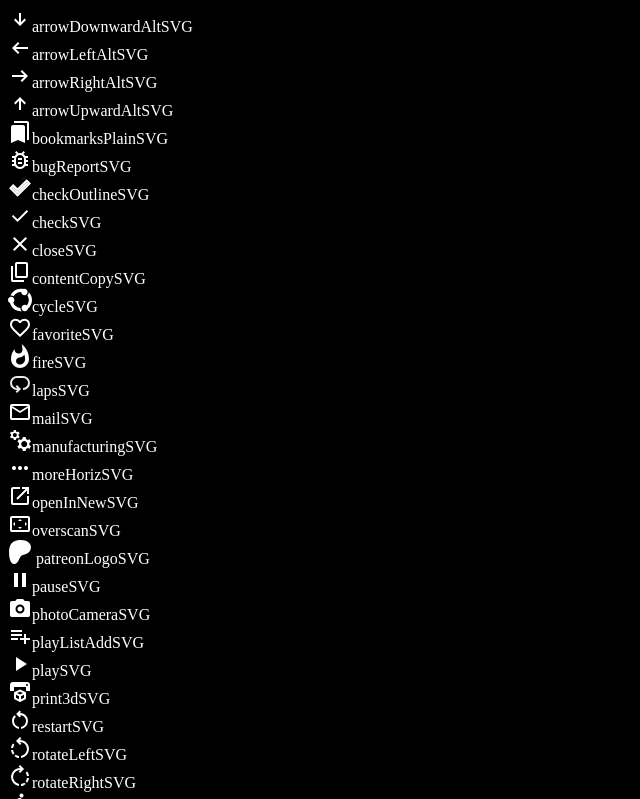
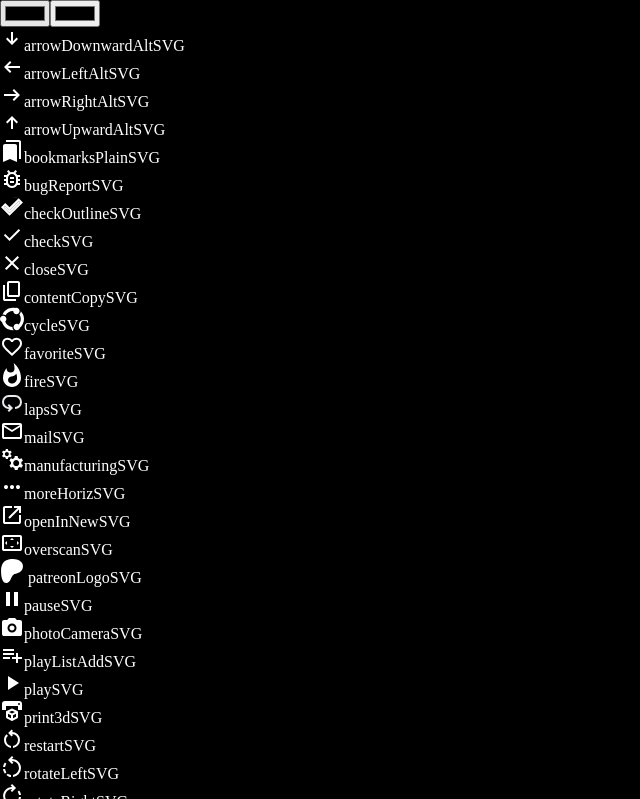
Before and after one commit to baldurstod/harmony-svg, a website: page src/index.html in a window 1280 px wide. Shown: the top 799 px of the page, without its empty margins (0-640 px from the left). Drawn offline with Linux system fonts and the light colour scheme.

Commit message:
Added color pickers

```diff
--- a/src/index.html
+++ b/src/index.html
@@ -1,15 +1,29 @@
 <!DOCTYPE html>
 <html>
+
 <head>
 	<meta charset="utf-8">
 	<style>
-			html{
+		html {
 			background-color: black;
 			color: white;
+		}
+
+		body {
+			margin: 0;
 		}
 	</style>
 	<script type="module">
 		import * as moduleSVG from './index.js';
+
+		const htmlBgPicker = document.createElement('input');
+		const htmlColorPicker = document.createElement('input');
+		htmlBgPicker.type = 'color';
+		htmlColorPicker.type = 'color';
+		htmlBgPicker.addEventListener('input', event => document.body.style.backgroundColor = event.target.value);
+		htmlColorPicker.addEventListener('input', event => document.body.style.color = event.target.value);
+		document.body.append(htmlBgPicker, htmlColorPicker);
+
 		for (const key in moduleSVG) {
 
 			const line = document.createElement('div');
@@ -24,4 +38,5 @@
 		}
 	</script>
 </head>
+
 </html>
```
Lines whose indentation alone changed are shown as unchanged.
